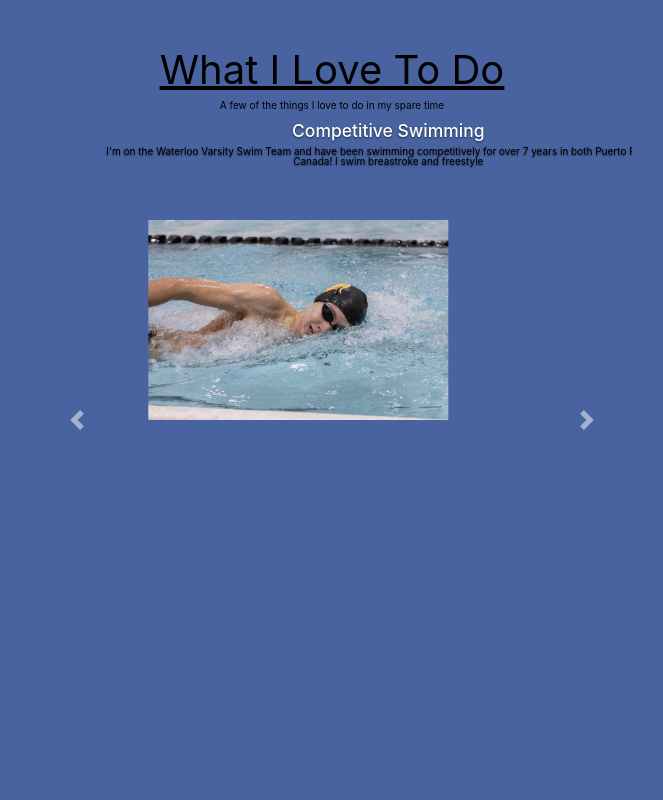
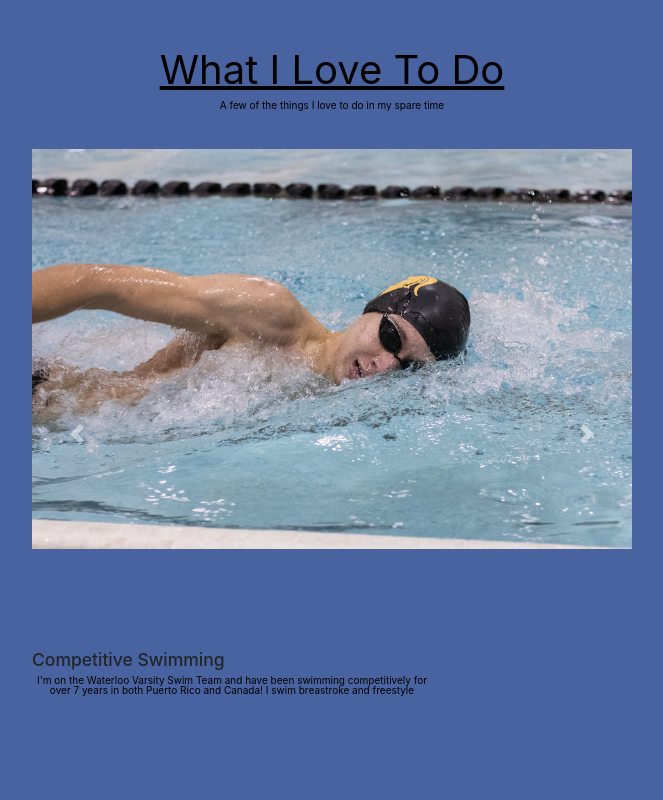
Before and after one commit to DevonMillerJunk/personal-website, a React (Create React App) app: page / in a window 1280 px wide. Shown: the top 800 px of the page, without its empty margins (308-971 px from the left). Built offline with nearby package versions, Linux system fonts and the light colour scheme.

Commit message:
Styling Changes

```diff
--- a/src/containers/Interest.tsx
+++ b/src/containers/Interest.tsx
@@ -20,12 +20,7 @@ class Interest extends Component<any, IInterestState & IInterestCarouselState> {
         <div className="title container-title">{this.state.title}</div>
         <div className="interest-info-container">
           <p>{this.state.info}</p>
-          <Carousel
-            activeIndex={this.state.index}
-            onSelect={this.handleSelect}
-            pauseOnHover={true}
-            interval={5000}
-          >
+          <Carousel pauseOnHover={true} interval={null} indicators={true}>
             {this.state.interestInfo.map(this.renderItem)}
           </Carousel>
         </div>
@@ -44,11 +39,11 @@ class Interest extends Component<any, IInterestState & IInterestCarouselState> {
               alt="First slide"
             />
           </div>
+          <div className="interest-description-container">
+            <h3>{interest.title}</h3>
+            <p>{interest.info}</p>
+          </div>
         </div>
-        <Carousel.Caption>
-          <h3>{interest.title}</h3>
-          <p>{interest.info}</p>
-        </Carousel.Caption>
       </Carousel.Item>
     );
   };
--- a/src/scss/_index.scss
+++ b/src/scss/_index.scss
@@ -48,7 +48,7 @@ p {
 }
 
 .app-container {
-  background-color: #4863a0;
+  background-color: $background-colour;
   display: flex;
   flex-direction: column;
   justify-content: space-around;
--- a/src/scss/_variables.scss
+++ b/src/scss/_variables.scss
@@ -7,7 +7,8 @@ $spacing-tiny: 4px;
 
 //Set Sizes
 $carousel-size: 600px;
-$carousel-image-width: 450px;
+$carousel-image-width: 500px;
+$network-logo-size: 40px;
 
 //Radius
 $radius-tiny: 4px;
@@ -26,5 +27,5 @@ $font-size-tiny: 8px;
 //Colours
 $title-colour: black;
 $text-colour: black;
-$background-colour: white;
+$background-colour: #4863a0;
 $border-colour: black;
--- a/src/scss/components/Network.scss
+++ b/src/scss/components/Network.scss
@@ -11,7 +11,7 @@
   justify-content: flex-start;
   align-items: center;
   img {
-    width: 75px;
+    width: $network-logo-size;
     height: auto;
   }
   .network-link-container {
--- a/src/scss/containers/Interest.scss
+++ b/src/scss/containers/Interest.scss
@@ -5,6 +5,7 @@
 .interest-info-container {
   p {
     text-align: center;
+    margin-bottom: $spacing-lg;
   }
   div {
     width: $carousel-size;
@@ -21,16 +22,32 @@
   justify-content: center;
   align-items: center;
 
-  .interest-text-container {
+  .interest-description-container {
     height: fit-content;
-    width: auto;
+    width: $carousel-size;
+    justify-content: center;
+    align-items: center;
+
+    h3 {
+      width: 400px;
+      justify-content: center;
+    }
+
+    p {
+      width: 400px;
+      justify-content: center;
+    }
   }
 
   .interest-image-container {
-    height: fit-content;
-    width: auto;
+    height: $carousel-image-width;
+    width: $carousel-size;
     img {
-      max-height: 50%;
+      max-height: 100%;
+      width: auto;
+      object-fit: scale-down;
+      overflow: hidden;
+      bottom: 0;
     }
   }
 }
```
